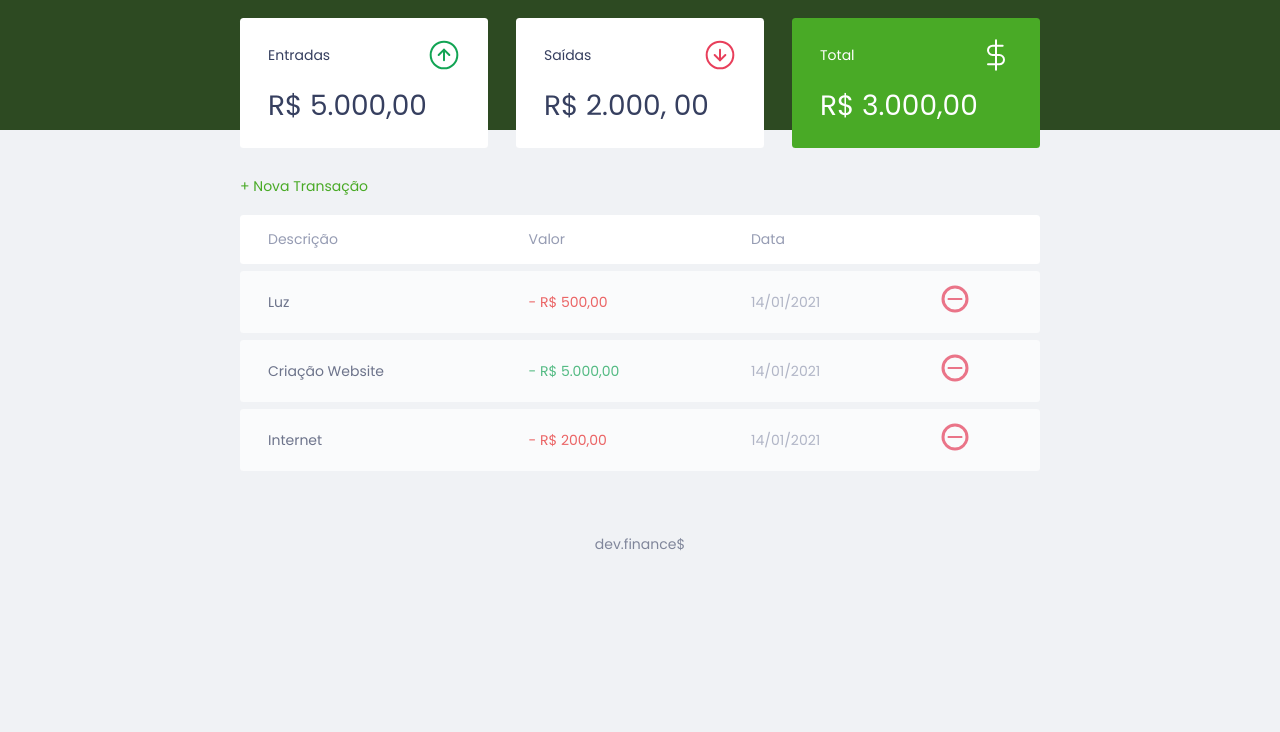
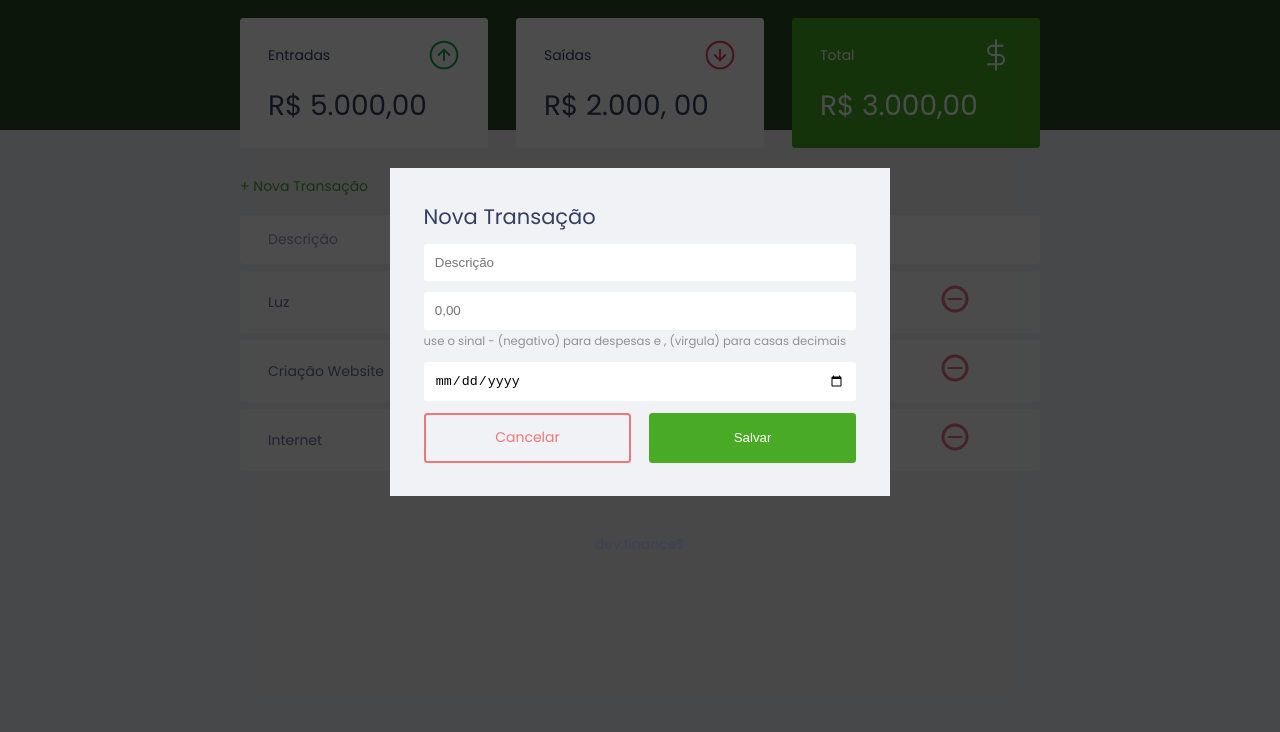
Before and after one commit to savio-2-lopes/Dev.Finaces, a plain HTML site: page index.html in a window 1280 px wide. Shown: the part 68-800 px from the top of the page. Drawn offline with Linux system fonts and the light colour scheme.

Commit message:
Update Active Style Modal

```diff
--- a/style.css
+++ b/style.css
@@ -230,8 +230,9 @@ td.expense {
   visibility: hidden;
 }
 
-.modal-overlay {
+.active{
   opacity: 1;
+  visibility: visible;
 }
 
 .modal {
```
